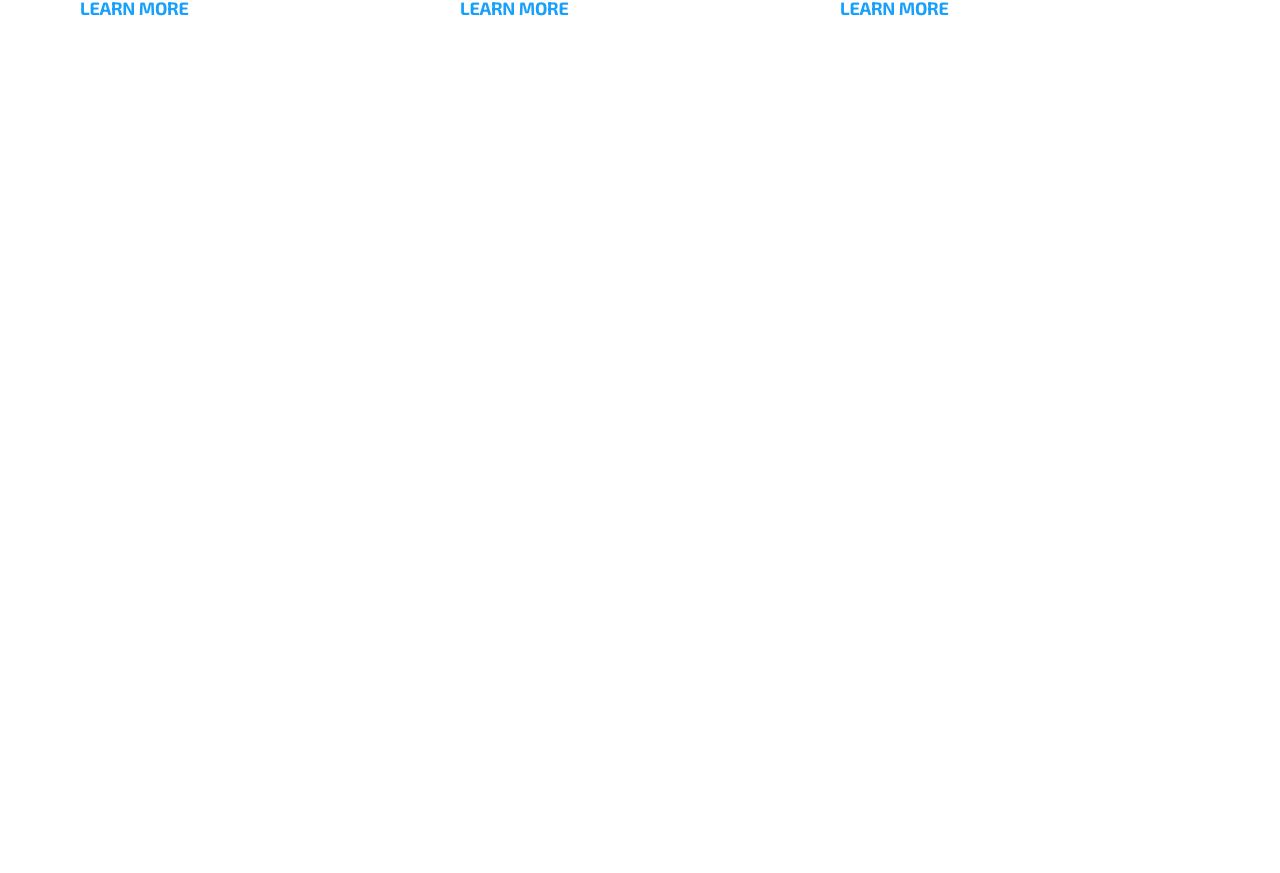
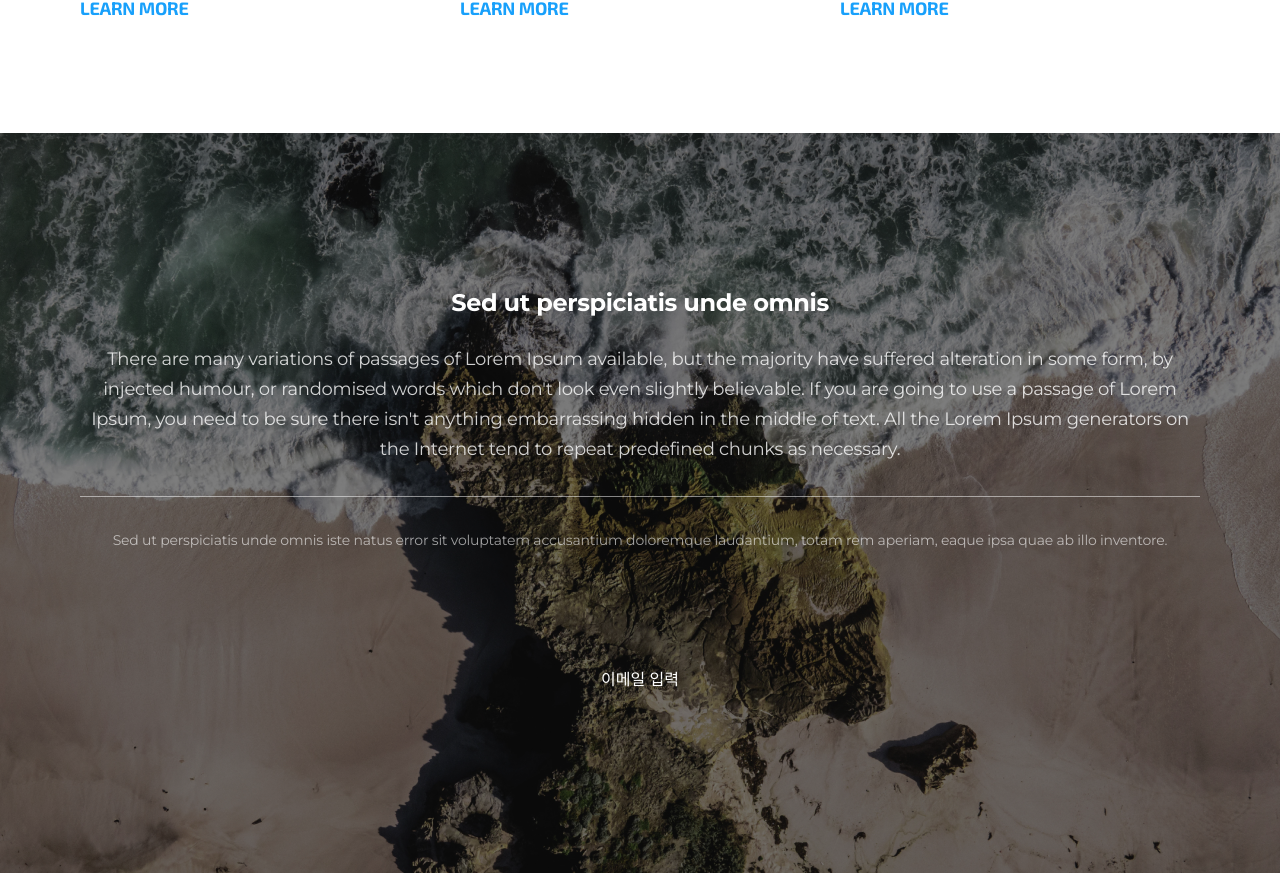
Before and after one commit to autroshot/challenge-2024-09-20, a React (Vite) app: page / in a window 1280 px wide. Shown: the part 693-1566 px from the top of the page. Before the commit the page ends 826 px from the top, so only its background shows below. Built offline with nearby package versions, Linux system fonts and the light colour scheme.

Commit message:
SubscriptionSection 컴포넌트 구현 및 적용

```diff
--- a/src/App.tsx
+++ b/src/App.tsx
@@ -1,9 +1,11 @@
 import ProfileSection from '@/components/profileSection';
+import SubscriptionSection from '@/components/subscriptionSection';
 
 function App() {
     return (
         <main>
             <ProfileSection />
+            <SubscriptionSection />
         </main>
     );
 }
--- /dev/null
+++ b/src/components/subscriptionSection/index.tsx
@@ -0,0 +1,30 @@
+import bgUrl from '@/assets/default-background.jpg';
+
+export default function SubscriptionSection() {
+    return (
+        <section className="relative h-[740px]">
+            <img src={bgUrl} alt="" className="absolute left-0 top-0 -z-20 block h-full w-full object-cover" />
+            <div className="absolute left-0 top-0 -z-10 h-full w-full bg-[#00000080]" />
+            <div className="h-full w-full px-20 py-[9.5rem] text-center">
+                <div>
+                    <h1 className="font-montserrat text-2xl font-bold leading-9 tracking-[-0.023rem] text-white">
+                        Sed ut perspiciatis unde omnis
+                    </h1>
+                    <p className="mt-[1.438rem] font-montserrat text-lg leading-[1.875rem] tracking-[-0.017rem] text-[#ffffffcc]">
+                        There are many variations of passages of Lorem Ipsum available, but the majority have suffered
+                        alteration in some form, by injected humour, or randomised words which don't look even slightly
+                        believable. If you are going to use a passage of Lorem Ipsum, you need to be sure there isn't
+                        anything embarrassing hidden in the middle of text. All the Lorem Ipsum generators on the
+                        Internet tend to repeat predefined chunks as necessary.
+                    </p>
+                    <div className="mt-8 h-px bg-[#ffffff80]" />
+                    <p className="mt-8 min-h-[2.688rem] font-montserrat text-sm leading-[1.375rem] tracking-[-0.013rem] text-[#ffffff99]">
+                        Sed ut perspiciatis unde omnis iste natus error sit voluptatem accusantium doloremque
+                        laudantium, totam rem aperiam, eaque ipsa quae ab illo inventore.
+                    </p>
+                </div>
+                <div className="mt-[5.938rem] text-white">이메일 입력</div>
+            </div>
+        </section>
+    );
+}
```
